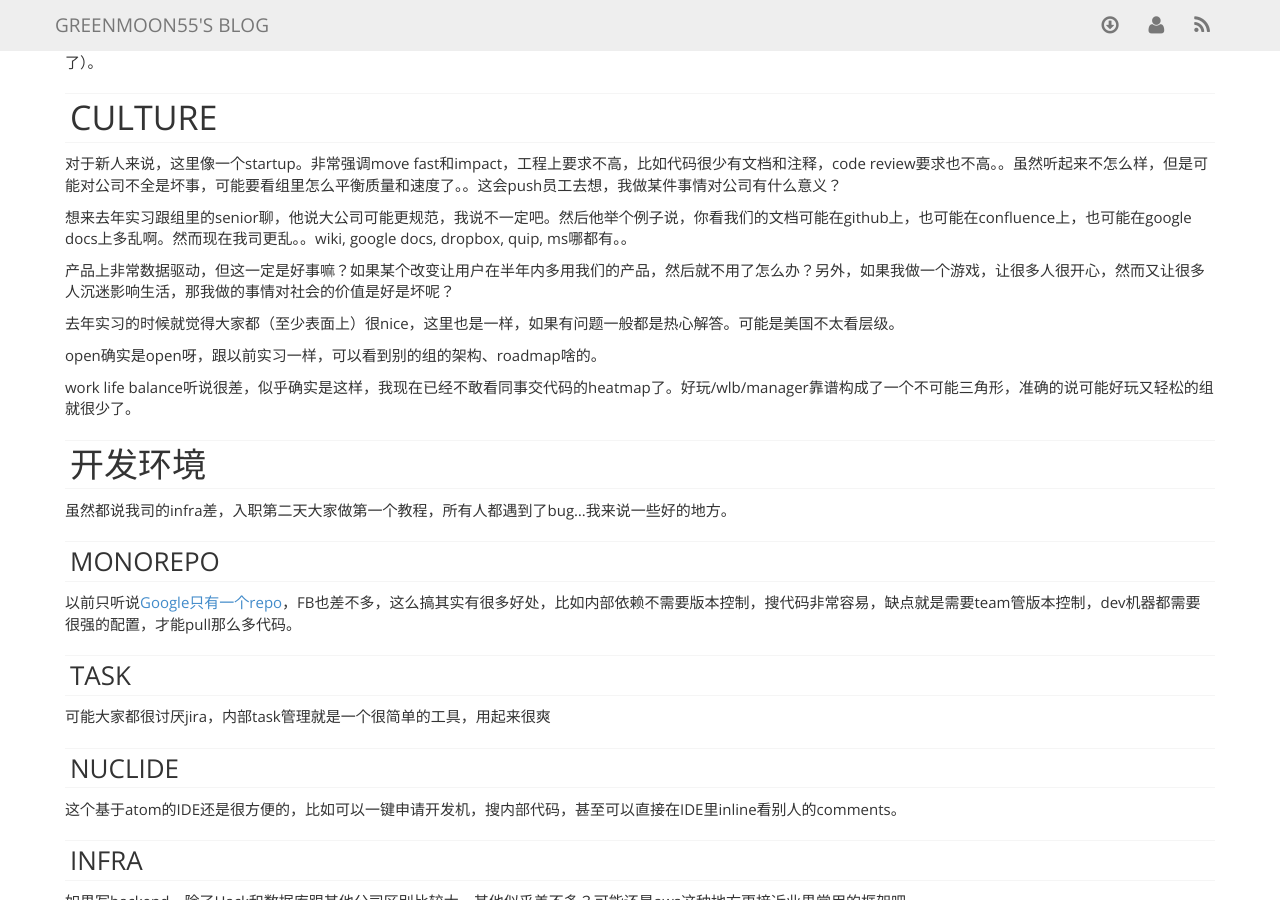
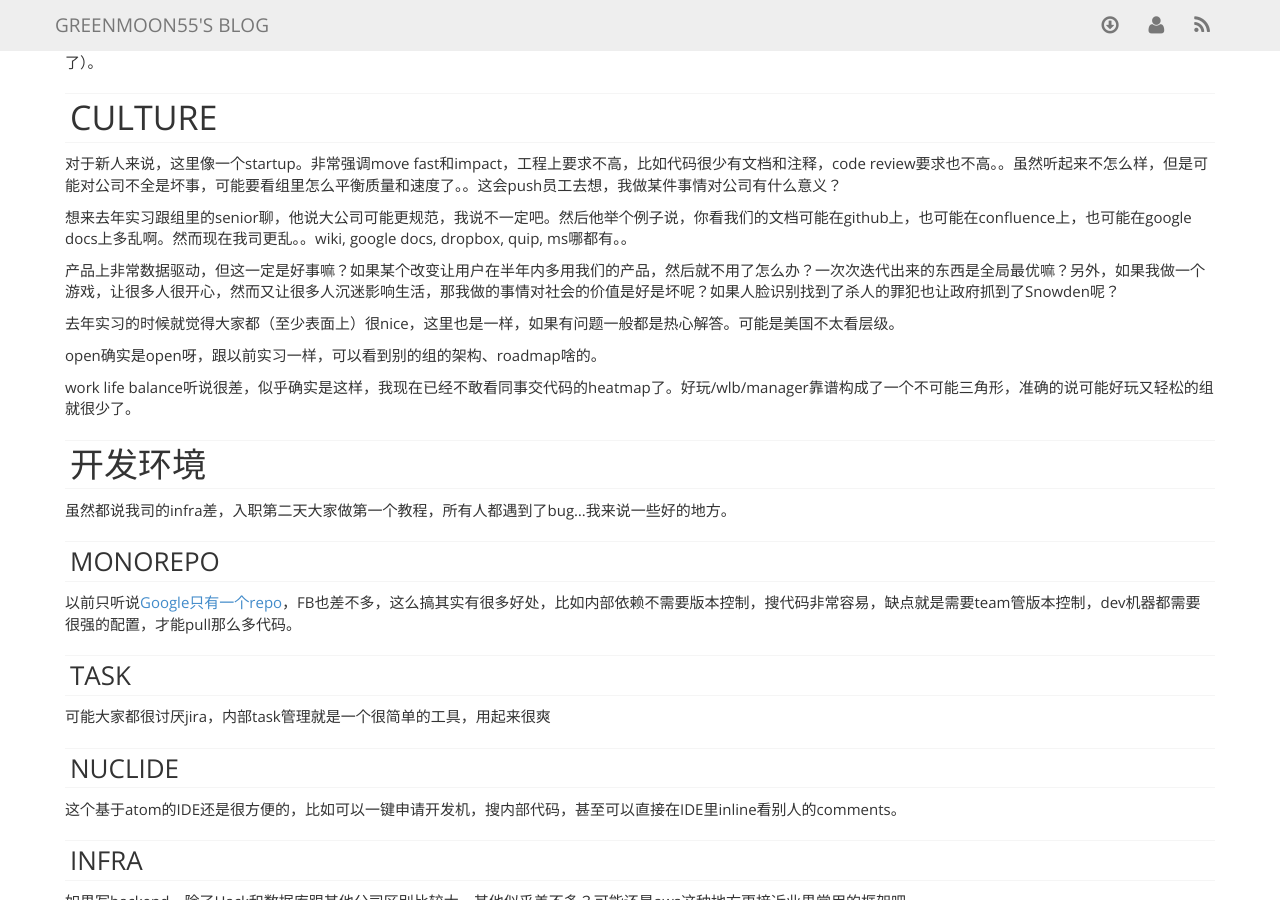
Before and after one commit to greenmoon55/greenmoon55.github.io, a Jekyll site: the page built from _posts/2019-09-08-bay-area.markdown, in a window 1280 px wide and 900 px high, scrolled down 890 px. Built offline with Jekyll 4.4.1, drawn with Linux system fonts in a browser that asks for light colours; nearby versions of some CDN libraries; comment, search, counter and statistics services are not loaded.

Commit message:
more example

```diff
--- a/_posts/2019-09-08-bay-area.markdown
+++ b/_posts/2019-09-08-bay-area.markdown
@@ -35,7 +35,7 @@ published: true
 
 想来去年实习跟组里的senior聊，他说大公司可能更规范，我说不一定吧。然后他举个例子说，你看我们的文档可能在github上，也可能在confluence上，也可能在google docs上多乱啊。然而现在我司更乱。。wiki, google docs, dropbox, quip, ms哪都有。。
 
-产品上非常数据驱动，但这一定是好事嘛？如果某个改变让用户在半年内多用我们的产品，然后就不用了怎么办？另外，如果我做一个游戏，让很多人很开心，然而又让很多人沉迷影响生活，那我做的事情对社会的价值是好是坏呢？
+产品上非常数据驱动，但这一定是好事嘛？如果某个改变让用户在半年内多用我们的产品，然后就不用了怎么办？一次次迭代出来的东西是全局最优嘛？另外，如果我做一个游戏，让很多人很开心，然而又让很多人沉迷影响生活，那我做的事情对社会的价值是好是坏呢？如果人脸识别找到了杀人的罪犯也让政府抓到了Snowden呢？
 
 去年实习的时候就觉得大家都（至少表面上）很nice，这里也是一样，如果有问题一般都是热心解答。可能是美国不太看层级。
 
```
